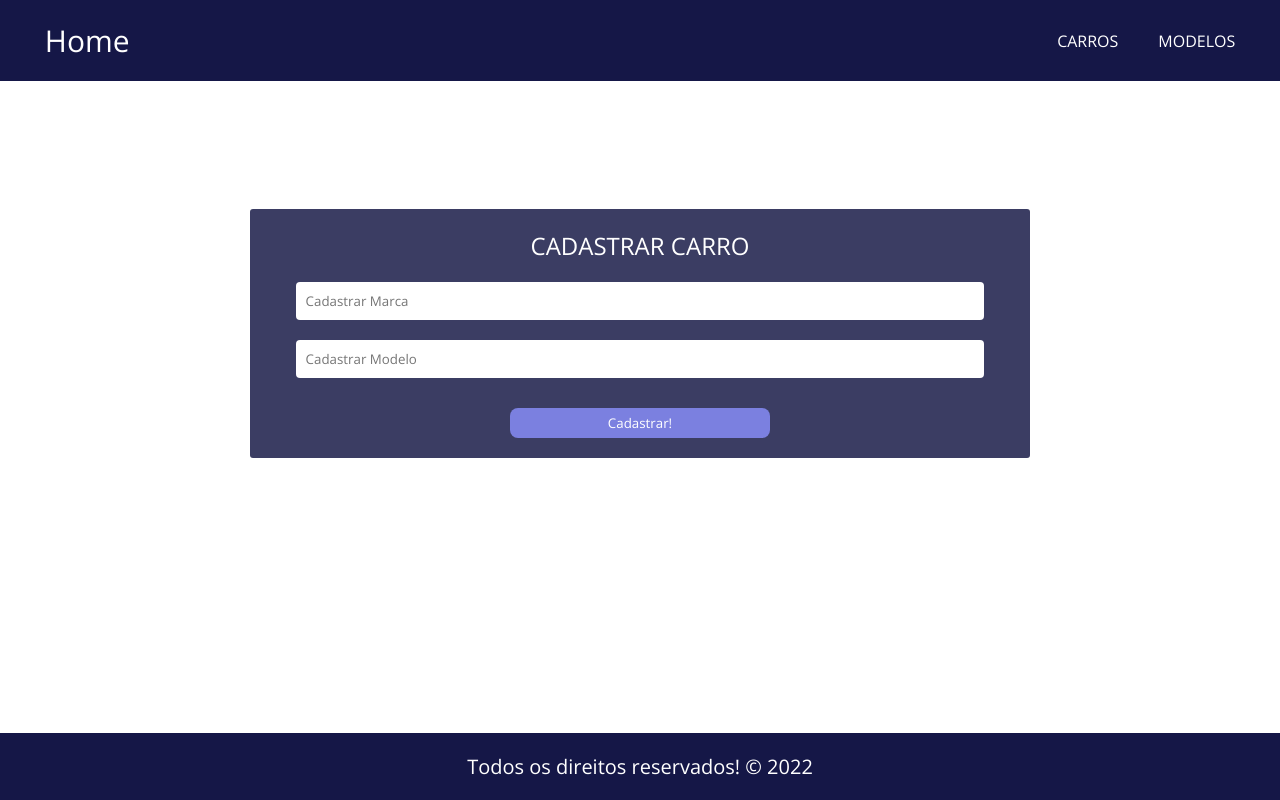
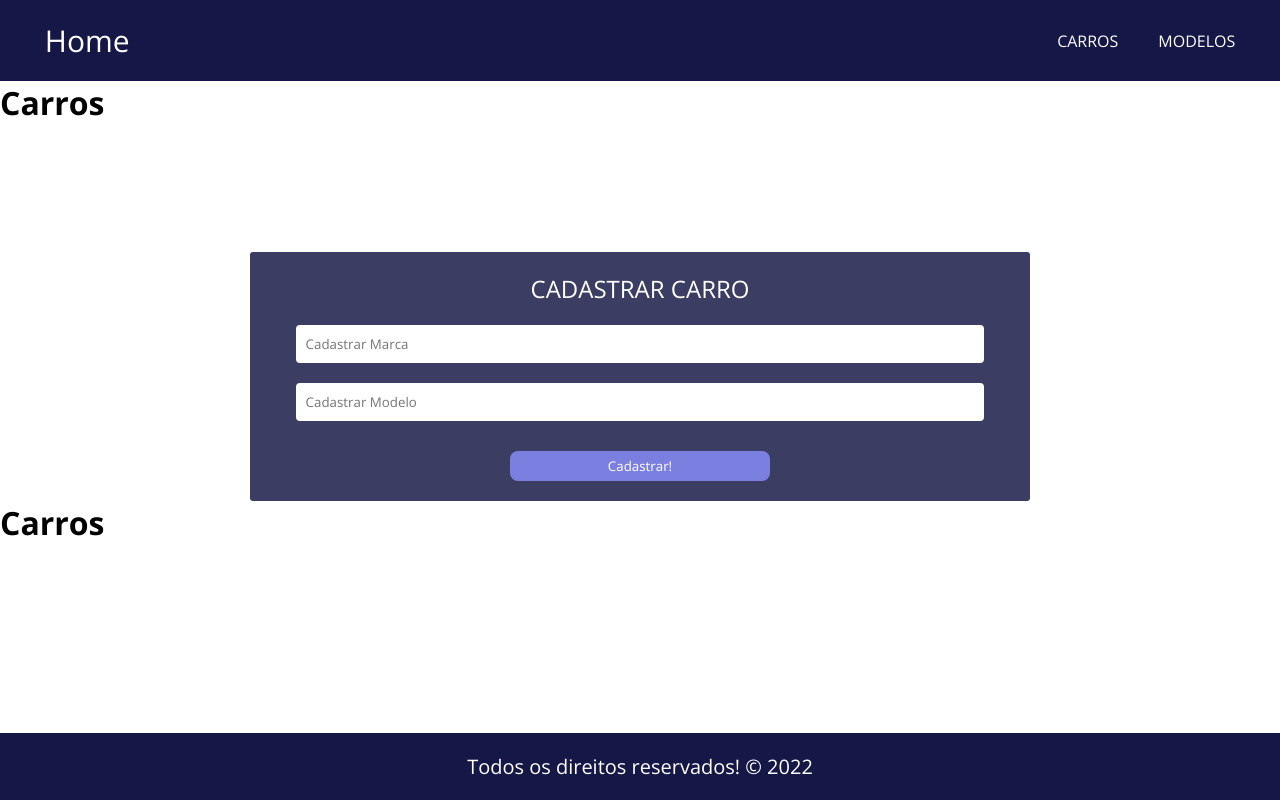
Before and after one commit to Kausinho/cars-js, a Vue app: page /carros in a window 1280 px wide. Built offline with nearby package versions, Linux system fonts and the light colour scheme.

Commit message:
Update CarrosView.vue

```diff
--- a/src/views/CarrosView.vue
+++ b/src/views/CarrosView.vue
@@ -1,6 +1,6 @@
 <template>
-    <div class="carros">
-
+    <div>
+        <h1>Carros</h1>
     </div>
 </template>
 
```
